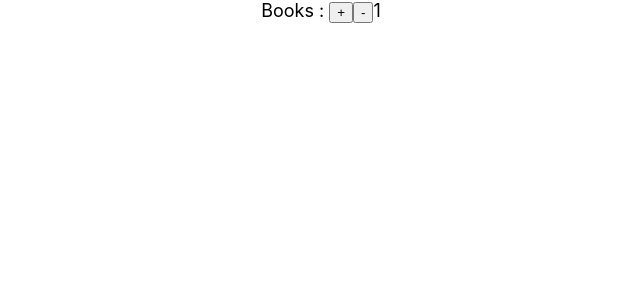
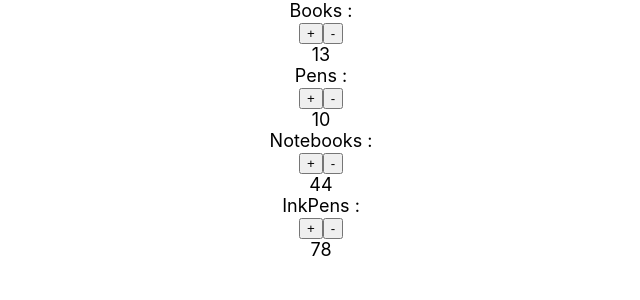
Before and after one commit to RohitBK201/codeone, a React (Create React App) app: page / in a window 1280 px wide. Shown: the top 300 px of the page, without its empty margins (319-959 px from the left). Built offline with nearby package versions, Linux system fonts and the light colour scheme.

Commit message:
structure done

```diff
--- a/src/App.js
+++ b/src/App.js
@@ -4,23 +4,88 @@ import React from 'react';
 function App() {
 
 
-  const [book,setbook]= React.useState(1)
+  const [book,setbook]= React.useState(13)
 
-  const change = (val) =>{
+  const [pen,setpen] = React.useState(10)
+
+  const [notebook,setnotebook] = React.useState(44)
+
+  const [inkpen,setinkpen] = React.useState(78)
+
+  const changeb = (val) =>{
 
     setbook(book = book + val)
 
   }
 
+  const changep = (val) =>{
+
+    setpen(pen = pen + val)
+
+  }
+  const changen = (val) =>{
+
+    setnotebook(notebook = notebook + val)
+
+  }
+
+  const changei = (val) =>{
+
+    setinkpen(inkpen = inkpen + val)
+
+  }
+
   return (
-    <div className="items">
+   <div>
+      <div className="items">
       <span>Books : </span>
+      <br></br>
 
-      <button className='addbook' onClick={ () => change(1)}>+</button><button className='rembook' onClick={ () => change(-1)}>-</button>
+      <button className='addBook' onClick={ () => changeb(1)}>+</button>
+      <button className='remBook' onClick={ () => changeb(-1)}>-</button>
 
+      <br></br>
       <span className='totalbooks'>{book}</span>
 
     </div>
+
+    <div className="items">
+      <span>Pens : </span>
+      <br></br>
+
+      <button className='addPen' onClick={ () => changep(1)}>+</button>
+      <button className='remPen' onClick={ () => changep(-1)}>-</button>
+
+      <br></br>
+      <span className='totalPens'>{pen}</span>
+
+    </div>
+
+    <div className="items">
+      <span>Notebooks : </span>
+      <br></br>
+
+      <button className='addNotebook' onClick={ () => changen(1)}>+</button>
+      <button className='remNotebook' onClick={ () => changen(-1)}>-</button>
+
+      <br></br>
+      <span className='totalNotebooks'>{notebook}</span>
+
+    </div>
+
+    <div className="items">
+      <span>InkPens : </span>
+      <br></br>
+
+      <button className='addInkpen' onClick={ () => changei(1)}>+</button>
+      <button className='remInkpen' onClick={ () => changei(-1)}>-</button>
+
+      <br></br>
+      <span className='totalInkpens'>{inkpen}</span>
+
+    </div>
+   </div>
+
   );
 }
 
```
